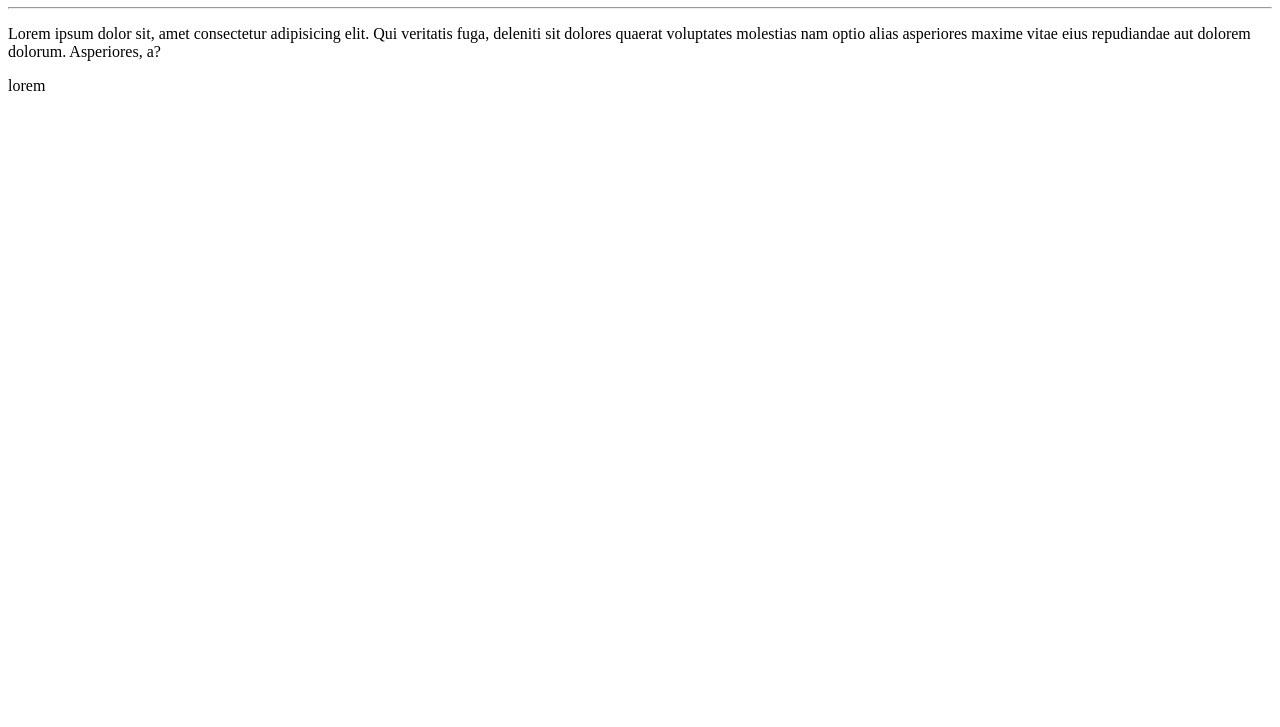
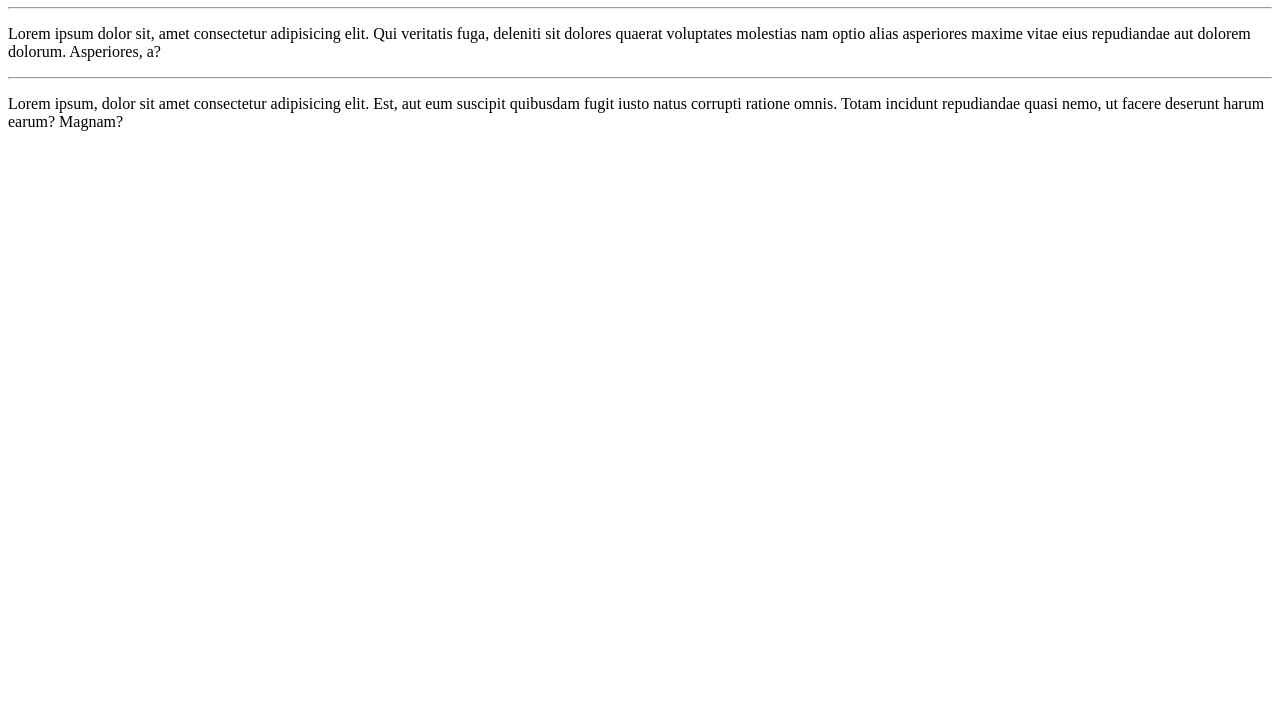
Before and after one commit to Ricardogjardim/Ola-Mundo, a plain HTML site: page site-exemplo/index.html in a window 1280 px wide. Shown: the part 73-800 px from the top of the page. Drawn offline with Linux system fonts and the light colour scheme.

Commit message:
Update index.html

```diff
--- a/site-exemplo/index.html
+++ b/site-exemplo/index.html
@@ -9,7 +9,10 @@
     <h1>Olá,Mundo!</h1>
     <hr>
     <p>Lorem ipsum dolor sit, amet consectetur adipisicing elit. Qui veritatis fuga, deleniti sit dolores quaerat voluptates molestias nam optio alias asperiores maxime vitae eius repudiandae aut dolorem dolorum. Asperiores, a?
+        <hr>
         </p>
-        <p>lorem</p>
+        <p>Lorem ipsum, dolor sit amet consectetur adipisicing elit. Est, aut eum suscipit quibusdam fugit iusto natus corrupti ratione omnis. Totam incidunt repudiandae quasi nemo, ut facere deserunt harum earum? Magnam?
+
+        </p>
 </body>
 </html>
```
